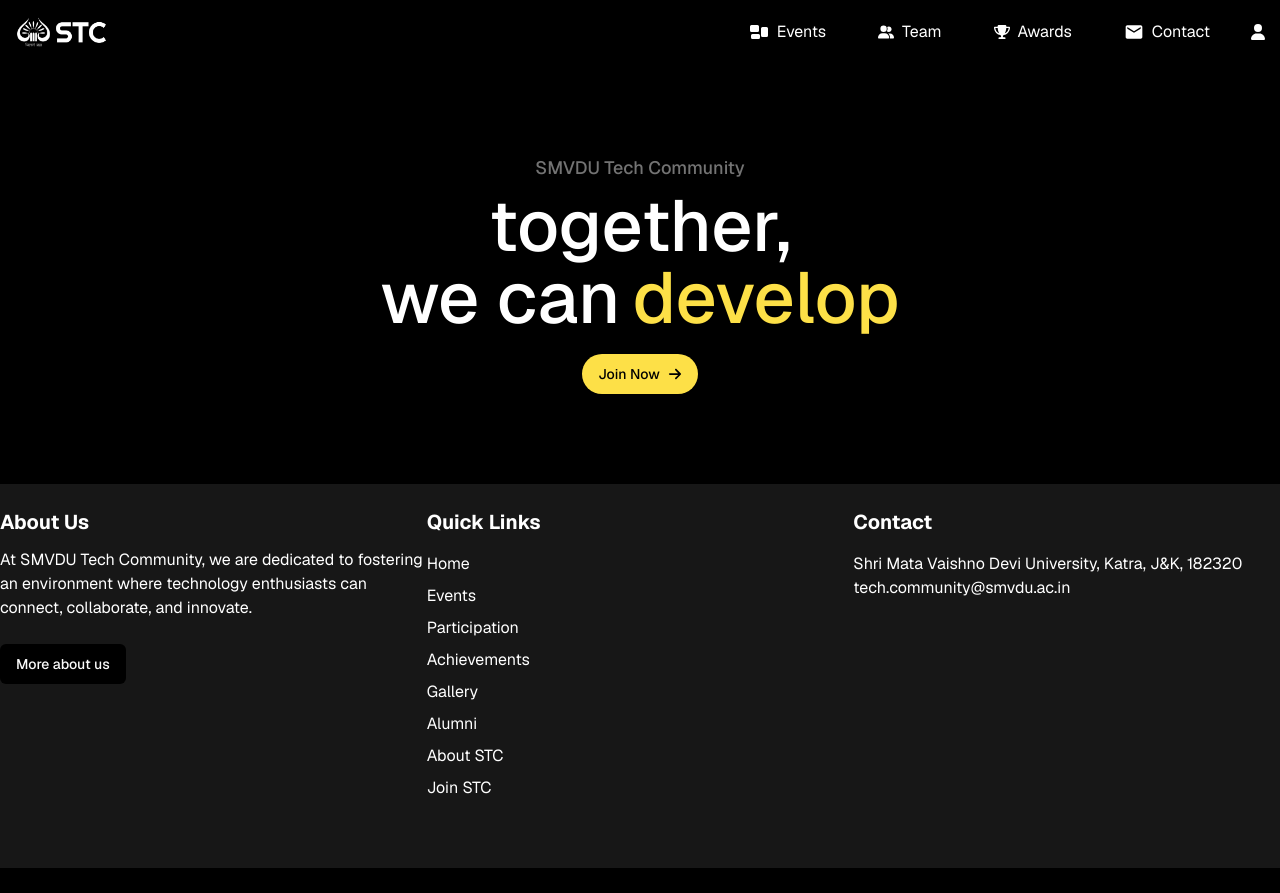
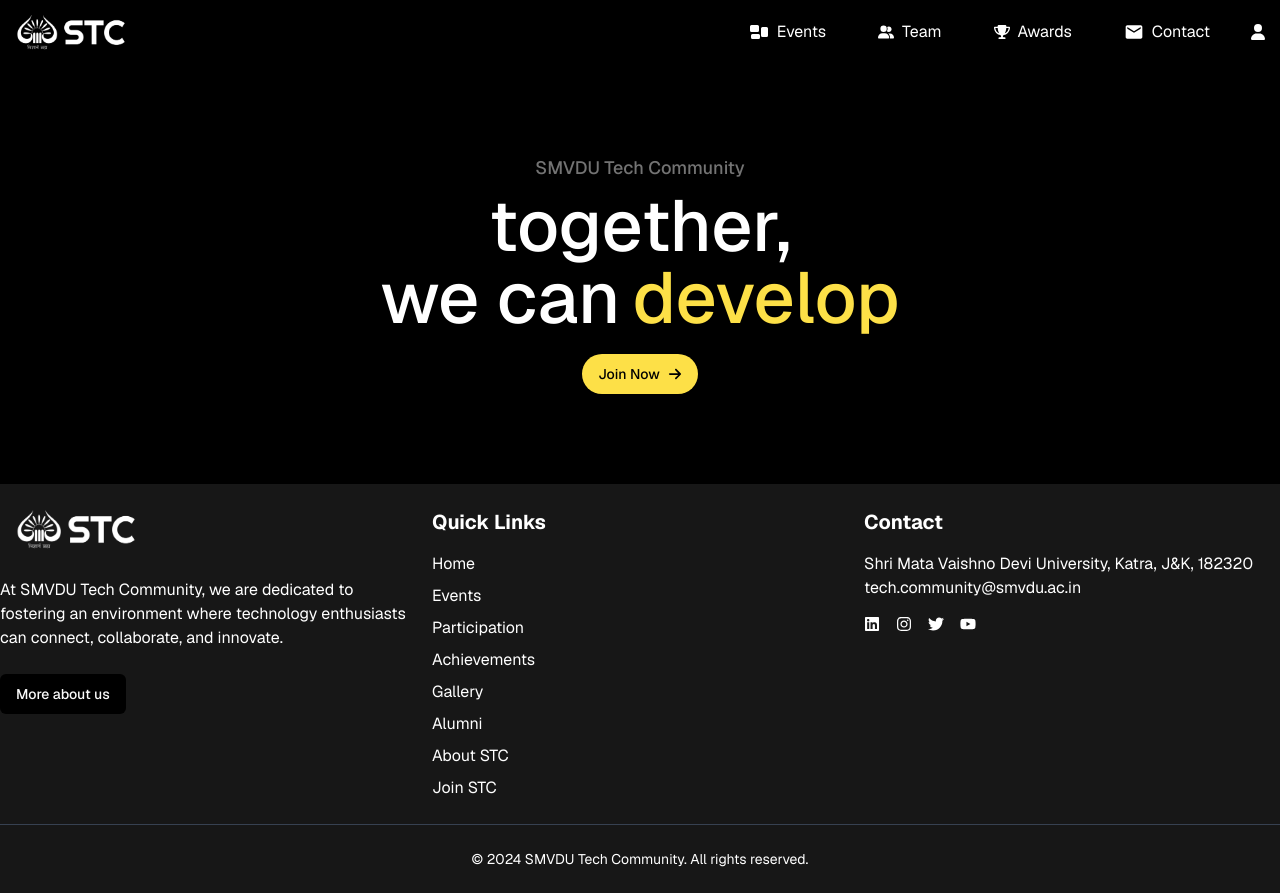
Before and after one commit to adityasays/stc-website, a Next.js app: page / in a window 1280 px wide. Before the commit the page ends 868 px from the top, so only its background shows below. Built offline with nearby package versions, Linux system fonts and the light colour scheme.

Commit message:
changes in footer and logo component

```diff
--- a/src/components/global/Footer.tsx
+++ b/src/components/global/Footer.tsx
@@ -1,26 +1,30 @@
 import Link from 'next/link';
 import React from 'react';
 import { Button } from '../ui/button';
+import { FaInstagram, FaLinkedin, FaTwitter, FaYoutube } from 'react-icons/fa';
+import Logo from './Logo';
 
 export default function Footer() {
   return (
     <footer className="min-h-96 w-full bg-neutral-900 text-white py-6">
       <section className="mx-auto max-w-7xl">
-        <div></div>
-        <div className="grid grid-cols-1 md:grid-cols-3">
-          <div className=''>
-            <h3 className="text-xl font-bold">About Us</h3>
+        <div className="grid grid-cols-1 md:grid-cols-3 gap-4">
+          <div className="flex flex-col items-center md:items-start text-center md:text-left">
+            <Logo width={120} height={120} className="mb-4" /> {/* Change logo size here */}
             <p className='py-3'>
               At SMVDU Tech Community, we are dedicated to fostering an environment
               where technology enthusiasts can connect, collaborate, and innovate.
             </p>
             <div className='py-3'>
-
-            <Button className='bg-black'>More about us</Button>
+              <Button className='bg-black hover:bg-gray-700 transition duration-300'>
+                More about us
+              </Button>
             </div>
           </div>
-          <div>
-            <h3 className="text-xl font-bold mb-4">Quick Links</h3>
+          <div className="flex flex-col items-center md:items-start text-center md:text-left">
+            <h3 className="text-xl font-bold mb-4 transition duration-300 hover:text-neonGreen">
+              Quick Links
+            </h3>
             <ul className='space-y-2'>
               <li><Link href="/">Home</Link></li>
               <li><Link href="/events">Events</Link></li>
@@ -32,30 +36,34 @@ export default function Footer() {
               <li><Link href="/join-stc">Join STC</Link></li>
             </ul>
           </div>
-          <div>
-            <h3 className="text-xl font-bold mb-4">Contact</h3>
+          <div className="flex flex-col items-center md:items-start text-center md:text-left">
+            <h3 className="text-xl font-bold mb-4 transition duration-300 hover:text-neonGreen">
+              Contact
+            </h3>
             <p>Shri Mata Vaishno Devi University, Katra, J&K, 182320</p>
             <p>tech.community@smvdu.ac.in</p>
-            <ul className="flex space-x-4 mt-4">
-              <li>
+            <div className="flex space-x-4 mt-4 justify-center md:justify-start">
               <Link href="https://www.linkedin.com/in/your-linkedin-profile">
-                  <i className="fa fa-linkedin"></i>
+                <FaLinkedin className="hover:text-neonGreen transition duration-300" />
               </Link>
-              </li>
-              <li>
               <Link href="https://www.instagram.com/your-instagram-profile">
-                  <i className="fa fa-instagram"></i>
+                <FaInstagram className="hover:text-neonPink transition duration-300" />
               </Link>
-              </li>
-              <li>
+              <Link href="https://twitter.com/your-twitter-profile">
+                <FaTwitter className="hover:text-neonBlue transition duration-300" />
+              </Link>
               <Link href="https://www.youtube.com/channel/your-youtube-channel">
-                  <i className="fa fa-youtube"></i>
+                <FaYoutube className="hover:text-red-600 transition duration-300" />
               </Link>
-              </li>
-            </ul>
             </div>
           </div>
-        <div></div>
+        </div>
+        <hr className="my-6 border-t border-gray-700" />
+        <div className="mt-6 text-center">
+          <p className="text-sm">
+            © {new Date().getFullYear()} SMVDU Tech Community. All rights reserved.
+          </p>
+        </div>
       </section>
     </footer>
   );
--- a/src/components/global/Logo.tsx
+++ b/src/components/global/Logo.tsx
@@ -1,11 +1,17 @@
 import Image from 'next/image';
-import logo_white from '../../../public/logo_white.png'
+import logo_white from '../../../public/logo_white.png';
 import Link from 'next/link';
 
-export default function Logo() {
+export default function Logo({ width = 110, height = 110, className = '' }) {
   return (
-    <Link href={"/"} className='px-4'>
-      <Image src={logo_white} alt='main logo' className='h-8 w-fit'/>
+    <Link href="/" className="px-4">
+      <Image
+        src={logo_white}
+        alt="main logo"
+        width={width}
+        height={height}
+        className={className}
+      />
     </Link>
   );
 }
```
Lines whose indentation alone changed are shown as unchanged.
